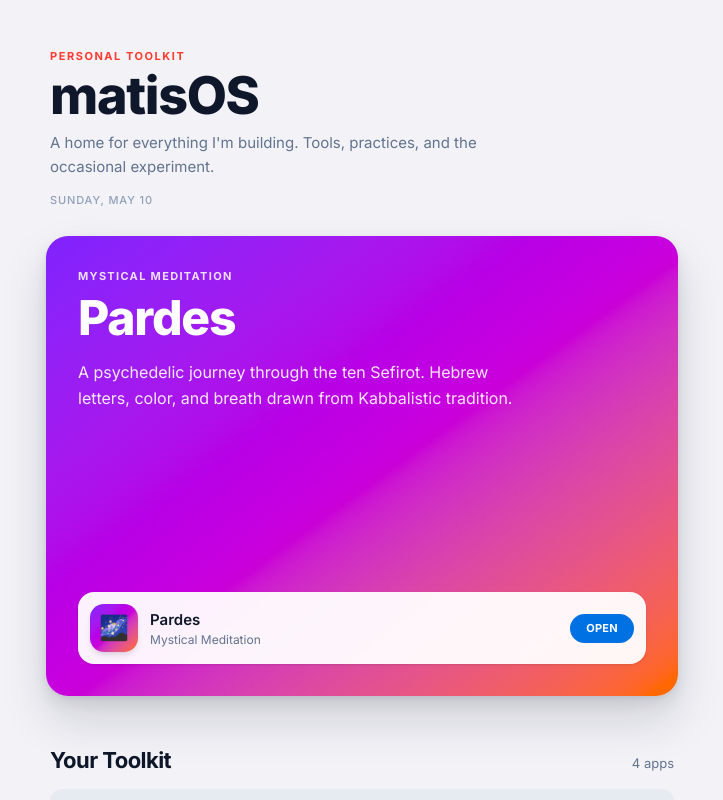
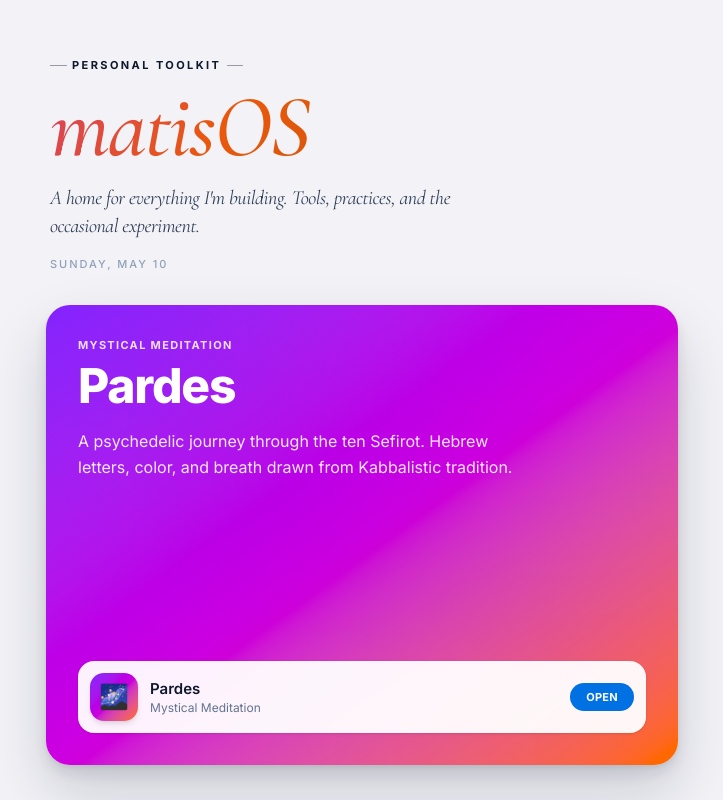
Before and after one commit to matisyahuwolf-creator/matisos, a React (Vite) app: page / in a window 1280 px wide. Shown: the top 800 px of the page, without its empty margins (278-1001 px from the left). Built offline with nearby package versions, Linux system fonts and the light colour scheme.

Commit message:
Profound CSS: parchment background, Cormorant display font, psychedelic shimmer, animated gradient brand

```diff
--- a/index.html
+++ b/index.html
@@ -21,7 +21,7 @@
     <link rel="preconnect" href="https://fonts.googleapis.com" />
     <link rel="preconnect" href="https://fonts.gstatic.com" crossorigin />
     <link
-      href="https://fonts.googleapis.com/css2?family=Inter:wght@400;500;600;700;800&display=swap"
+      href="https://fonts.googleapis.com/css2?family=Cormorant+Garamond:ital,wght@0,400;0,500;0,600;0,700;1,400;1,500;1,600;1,700&family=Inter:wght@400;500;600;700;800&display=swap"
       rel="stylesheet"
     />
   </head>
--- a/src/index.css
+++ b/src/index.css
@@ -19,10 +19,13 @@
 
 body {
   margin: 0;
-  background-color: #f2f2f7;
+  background-color: #f5efe6;
   background-image:
-    radial-gradient(at 90% 0%, rgba(124, 92, 255, 0.05), transparent 55%),
-    radial-gradient(at 0% 100%, rgba(0, 113, 227, 0.04), transparent 55%);
+    radial-gradient(at 85% -5%, rgba(139, 92, 246, 0.14), transparent 50%),
+    radial-gradient(at 100% 60%, rgba(245, 158, 11, 0.09), transparent 45%),
+    radial-gradient(at -5% 100%, rgba(6, 182, 212, 0.1), transparent 55%),
+    radial-gradient(at 30% 20%, rgba(217, 70, 239, 0.05), transparent 50%),
+    radial-gradient(at 70% 90%, rgba(220, 38, 38, 0.04), transparent 40%);
   background-attachment: fixed;
   min-height: 100vh;
 }
@@ -47,13 +50,15 @@ input:focus,
 textarea:focus,
 button:focus-visible,
 a:focus-visible {
-  outline: 2px solid rgba(0, 113, 227, 0.4);
+  outline: 2px solid rgba(124, 92, 246, 0.5);
   outline-offset: 2px;
 }
 
 ::selection {
-  background: rgba(124, 92, 255, 0.2);
+  background: rgba(124, 92, 255, 0.25);
 }
+
+/* ─── Animations ────────────────────────────────────────────────────── */
 
 @keyframes fadeUp {
   from {
@@ -85,6 +90,69 @@ a:focus-visible {
   }
 }
 
+@keyframes gradientShift {
+  0% {
+    background-position: 0% 50%;
+  }
+  50% {
+    background-position: 100% 50%;
+  }
+  100% {
+    background-position: 0% 50%;
+  }
+}
+
+@keyframes shimmer {
+  0%,
+  100% {
+    transform: rotate(0deg) scale(1);
+    opacity: 0.45;
+  }
+  50% {
+    transform: rotate(180deg) scale(1.18);
+    opacity: 0.65;
+  }
+}
+
+@keyframes vinciBreath {
+  0%,
+  100% {
+    transform: scale(1);
+    filter: brightness(1) saturate(1);
+  }
+  50% {
+    transform: scale(1.015);
+    filter: brightness(1.04) saturate(1.08);
+  }
+}
+
+/* ─── Type ──────────────────────────────────────────────────────────── */
+
+@utility font-display {
+  font-family: 'Cormorant Garamond', 'Cormorant', Garamond, 'Times New Roman', serif;
+  font-feature-settings: 'liga', 'dlig', 'kern';
+  letter-spacing: -0.02em;
+}
+
+@utility gradient-text {
+  background-image: linear-gradient(
+    120deg,
+    #1e3a8a 0%,
+    #5b21b6 20%,
+    #c026d3 45%,
+    #ea580c 70%,
+    #b45309 90%,
+    #1e3a8a 100%
+  );
+  background-size: 300% 100%;
+  -webkit-background-clip: text;
+  background-clip: text;
+  color: transparent;
+  animation: gradientShift 14s ease-in-out infinite;
+}
+
+/* ─── Shadows ───────────────────────────────────────────────────────── */
+
 @utility shadow-card {
   box-shadow:
     0 1px 2px rgba(15, 23, 42, 0.04),
@@ -101,14 +169,67 @@ a:focus-visible {
 
 @utility shadow-hero {
   box-shadow:
-    0 2px 4px rgba(15, 23, 42, 0.05),
-    0 8px 16px rgba(15, 23, 42, 0.08),
-    0 24px 48px rgba(15, 23, 42, 0.14);
+    0 2px 4px rgba(15, 23, 42, 0.06),
+    0 8px 16px rgba(15, 23, 42, 0.1),
+    0 28px 60px rgba(15, 23, 42, 0.16);
+}
+
+@utility shadow-glow {
+  box-shadow:
+    0 0 0 1px rgba(255, 255, 255, 0.08) inset,
+    0 4px 12px rgba(0, 0, 0, 0.1),
+    0 24px 48px rgba(124, 92, 246, 0.15);
 }
 
 @utility press {
   transition:
-    transform 200ms cubic-bezier(0.2, 0.8, 0.2, 1),
-    box-shadow 200ms cubic-bezier(0.2, 0.8, 0.2, 1),
-    background-color 150ms ease-out;
+    transform 220ms cubic-bezier(0.2, 0.8, 0.2, 1),
+    box-shadow 220ms cubic-bezier(0.2, 0.8, 0.2, 1),
+    background-color 180ms ease-out,
+    color 180ms ease-out,
+    opacity 180ms ease-out;
 }
+
+/* ─── Psychedelic shimmer overlay ───────────────────────────────────── */
+
+.psychedelic-shimmer {
+  position: relative;
+  isolation: isolate;
+}
+
+.psychedelic-shimmer::before {
+  content: '';
+  position: absolute;
+  inset: -30%;
+  background-image:
+    radial-gradient(circle at 22% 28%, rgba(255, 255, 255, 0.22), transparent 38%),
+    radial-gradient(circle at 78% 72%, rgba(255, 255, 255, 0.16), transparent 42%),
+    radial-gradient(circle at 50% 100%, rgba(255, 255, 255, 0.1), transparent 50%);
+  animation: shimmer 22s ease-in-out infinite;
+  mix-blend-mode: overlay;
+  pointer-events: none;
+  z-index: 0;
+}
+
+.psychedelic-shimmer > * {
+  position: relative;
+  z-index: 1;
+}
+
+/* Ornamental divider */
+.ornament {
+  display: inline-flex;
+  align-items: center;
+  gap: 0.5em;
+  color: currentColor;
+}
+
+.ornament::before,
+.ornament::after {
+  content: '';
+  display: inline-block;
+  width: 1.5em;
+  height: 1px;
+  background: currentColor;
+  opacity: 0.4;
+}
--- a/src/shell/Launcher.tsx
+++ b/src/shell/Launcher.tsx
@@ -67,7 +67,7 @@ function HeroCard({ app }: { app: AppEntry }) {
   return (
     <AppLink
       app={app}
-      className={`group relative block overflow-hidden rounded-[22px] bg-gradient-to-br ${app.gradient} shadow-hero press ${
+      className={`psychedelic-shimmer group relative block overflow-hidden rounded-[24px] bg-gradient-to-br ${app.gradient} shadow-hero press ${
         openable ? 'hover:-translate-y-0.5 active:scale-[0.99] active:translate-y-0' : ''
       }`}
     >
@@ -172,20 +172,20 @@ export default function Launcher() {
     <div className="min-h-screen bg-[#f2f2f7] text-slate-900 antialiased">
       <div className="mx-auto max-w-2xl px-4 pt-8 pb-16 sm:px-5 sm:pt-12">
         <header
-          className="mb-7 px-1 animate-fade-up"
+          className="mb-8 px-1 animate-fade-up"
           style={{ animationDelay: '0ms' }}
         >
-          <p className="text-[11px] font-bold uppercase tracking-[0.14em] text-[#ff3b30]">
+          <p className="ornament text-[11px] font-bold uppercase tracking-[0.22em] text-amber-700/90">
             Personal Toolkit
           </p>
-          <h1 className="mt-1 text-[44px] font-extrabold leading-[1.05] tracking-tight text-slate-900 sm:text-[52px]">
+          <h1 className="mt-3 font-display gradient-text text-[64px] italic font-medium leading-[0.95] sm:text-[88px]">
             matisOS
           </h1>
-          <p className="mt-2 max-w-md text-[15px] leading-relaxed text-slate-500">
+          <p className="mt-4 max-w-md font-display text-[18px] italic leading-snug text-slate-700 sm:text-[20px]">
             A home for everything I'm building. Tools, practices, and the
             occasional experiment.
           </p>
-          <p className="mt-3 text-[11px] font-medium uppercase tracking-[0.08em] text-slate-400">
+          <p className="mt-4 text-[11px] font-medium uppercase tracking-[0.18em] text-slate-400">
             {todayLabel()}
           </p>
         </header>
@@ -201,11 +201,11 @@ export default function Launcher() {
           className="animate-fade-up"
           style={{ animationDelay: '180ms' }}
         >
-          <div className="mb-3 flex items-baseline justify-between px-1">
-            <h2 className="text-[22px] font-bold tracking-tight text-slate-900">
+          <div className="mb-4 flex items-baseline justify-between px-1">
+            <h2 className="font-display text-[28px] italic font-medium leading-none tracking-tight text-slate-900 sm:text-[32px]">
               Your Toolkit
             </h2>
-            <span className="text-[13px] text-slate-500">
+            <span className="text-[12px] font-medium uppercase tracking-[0.14em] text-slate-500">
               {apps.length} {apps.length === 1 ? 'app' : 'apps'}
             </span>
           </div>
@@ -251,8 +251,10 @@ export default function Launcher() {
           </div>
         </section>
 
-        <footer className="mt-12 flex items-center justify-between border-t border-slate-200/70 px-1 pt-4 text-[11px] text-slate-400">
-          <span>matis · {new Date().getFullYear()}</span>
+        <footer className="mt-14 flex items-center justify-between border-t border-amber-900/15 px-1 pt-5 text-[11px] uppercase tracking-[0.16em] text-slate-500">
+          <span className="font-display text-[13px] italic normal-case tracking-normal text-slate-600">
+            matis · {new Date().getFullYear()}
+          </span>
           <span>
             {liveCount} live{wipCount > 0 ? ` · ${wipCount} in progress` : ''}
           </span>
```
